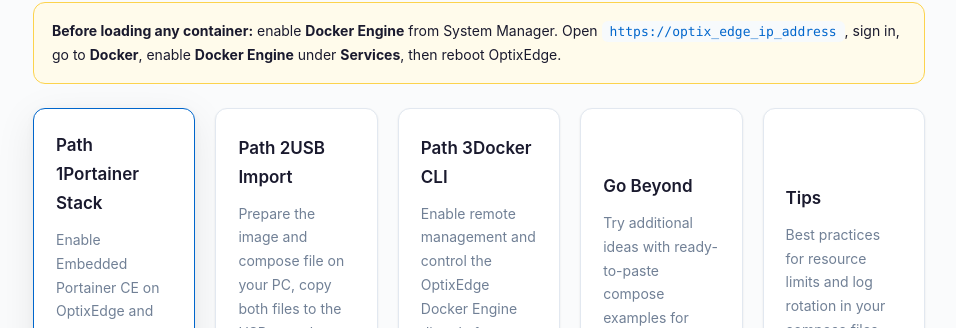
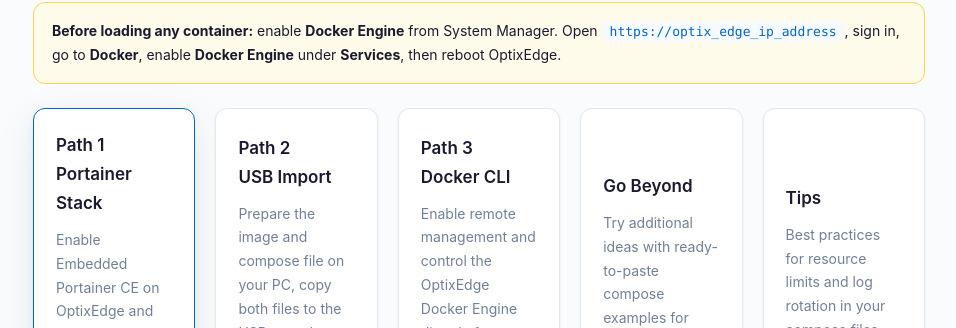
Before and after one commit to massimovar/LearningFTOptix, a Jekyll site: the page built from docs/chapters/OptixEdge.html, in a window 1280 px wide. Shown: the part 501-829 px from the top of the page, without its empty margins (161-1117 px from the left). Built offline with Jekyll 4.4.1, drawn with Linux system fonts in a browser that asks for light colours.

Commit message:
Fix tile headings: use br for line break in Path 1/2/3

```diff
--- a/docs/chapters/OptixEdge.html
+++ b/docs/chapters/OptixEdge.html
@@ -317,15 +317,15 @@
 
   <div class="deploy-grid">
     <button class="deploy-card deploy-toggle is-active" data-target="path-1" aria-expanded="true" aria-controls="path-1" type="button">
-      <h3>Path 1</n>Portainer Stack</h3>
+      <h3>Path 1<br>Portainer Stack</h3>
       <p>Enable Embedded Portainer CE on OptixEdge and deploy from the Portainer web interface.</p>
     </button>
     <button class="deploy-card deploy-toggle" data-target="path-2" aria-expanded="false" aria-controls="path-2" type="button">
-      <h3>Path 2</n>USB Import</h3>
+      <h3>Path 2<br>USB Import</h3>
       <p>Prepare the image and compose file on your PC, copy both files to the USB root, then import from System Manager.</p>
     </button>
     <button class="deploy-card deploy-toggle" data-target="path-3" aria-expanded="false" aria-controls="path-3" type="button">
-      <h3>Path 3</n>Docker CLI</h3>
+      <h3>Path 3<br>Docker CLI</h3>
       <p>Enable remote management and control the OptixEdge Docker Engine directly from your local Docker CLI.</p>
     </button>
     <button class="deploy-card deploy-toggle" data-target="path-4" aria-expanded="false" aria-controls="path-4" type="button">
```
